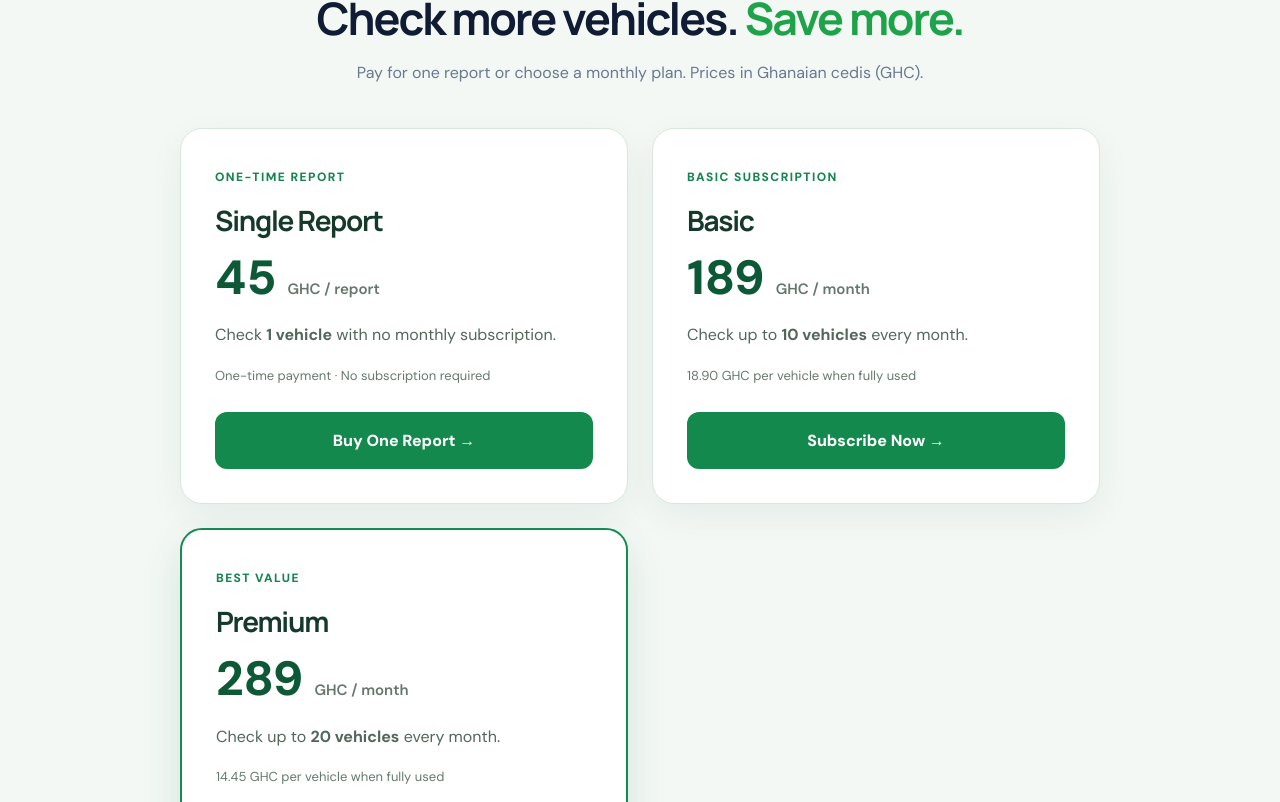
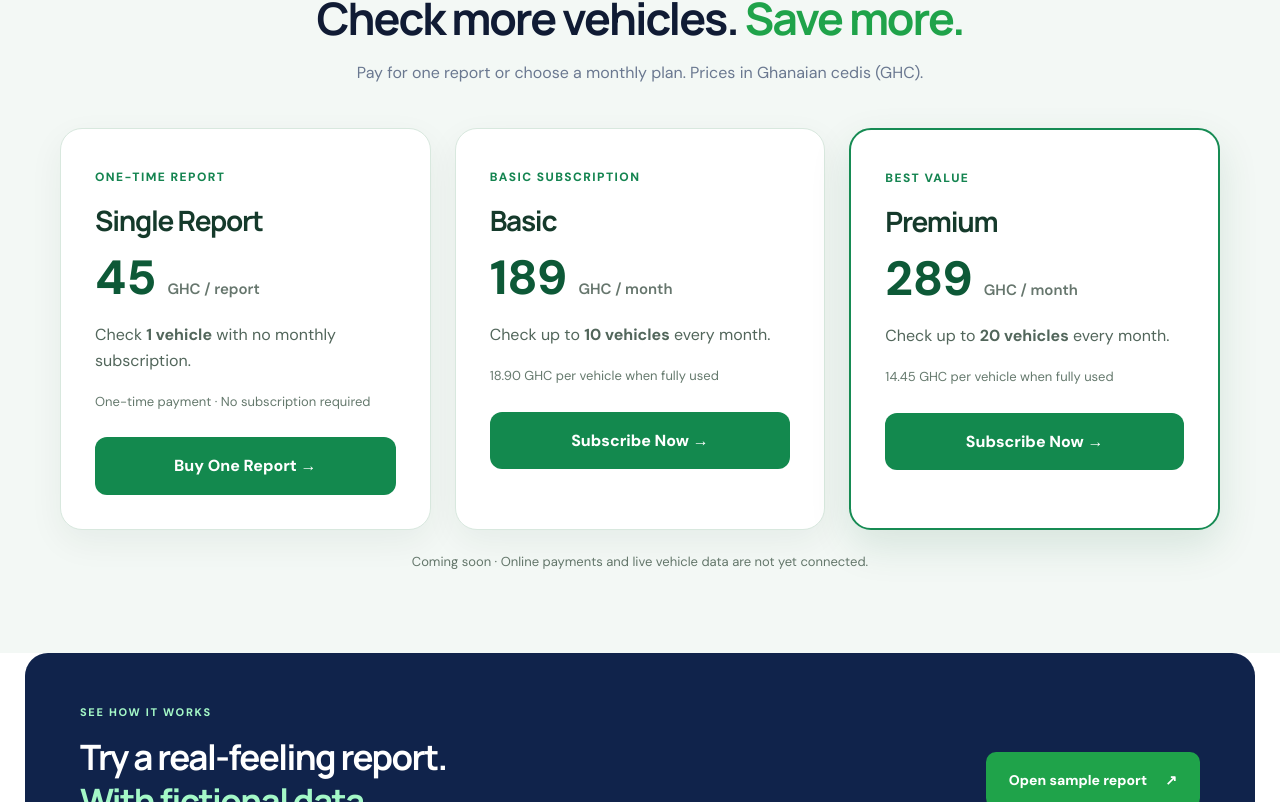
Before and after one commit to tekkoplex-lgtm/checkyourvinnumber, a React (Vite) app: page / in a window 1280 px wide. Shown: the part 1778-2580 px from the top of the page. Built offline with nearby package versions, Linux system fonts and the light colour scheme.

Commit message:
style: arrange three pricing tiers responsively

```diff
--- a/src/vin-app.css
+++ b/src/vin-app.css
@@ -115,7 +115,7 @@
 
 /* Monthly subscriptions */
 .vin-pricing{padding:88px 24px 80px;background:#f3f8f5;text-align:center}
-.vin-pricing-grid{max-width:920px;margin:36px auto 0;display:grid;grid-template-columns:repeat(2,minmax(0,1fr));gap:24px;text-align:left}
+.vin-pricing-grid{max-width:1160px;margin:36px auto 0;display:grid;grid-template-columns:repeat(3,minmax(0,1fr));gap:24px;text-align:left}
 .vin-pricing-card{background:#fff;border:1px solid #d8e8de;border-radius:22px;padding:34px;box-shadow:0 12px 35px rgba(6,54,34,.06)}
 .vin-pricing-featured{border:2px solid #168b53;box-shadow:0 16px 40px rgba(6,94,50,.12)}
 .vin-plan-label{font-size:12px;font-weight:800;letter-spacing:.12em;color:#148450}
@@ -127,4 +127,5 @@
 .vin-pricing-card button{width:100%;padding:16px;border:0;border-radius:12px;background:#13894e;color:white;font-size:16px;font-weight:750;cursor:pointer}
 .vin-pricing-card button:hover{background:#096f3c}
 .vin-pricing-note{margin:22px auto 0;color:#63766a;font-size:13px}
+@media(max-width:960px) and (min-width:681px){.vin-pricing-grid{grid-template-columns:repeat(2,minmax(0,1fr))}}
 @media(max-width:680px){.vin-pricing{padding:56px 18px}.vin-pricing-grid{grid-template-columns:1fr;gap:16px}.vin-pricing-card{padding:26px}.vin-plan-price{font-size:40px}}
```
